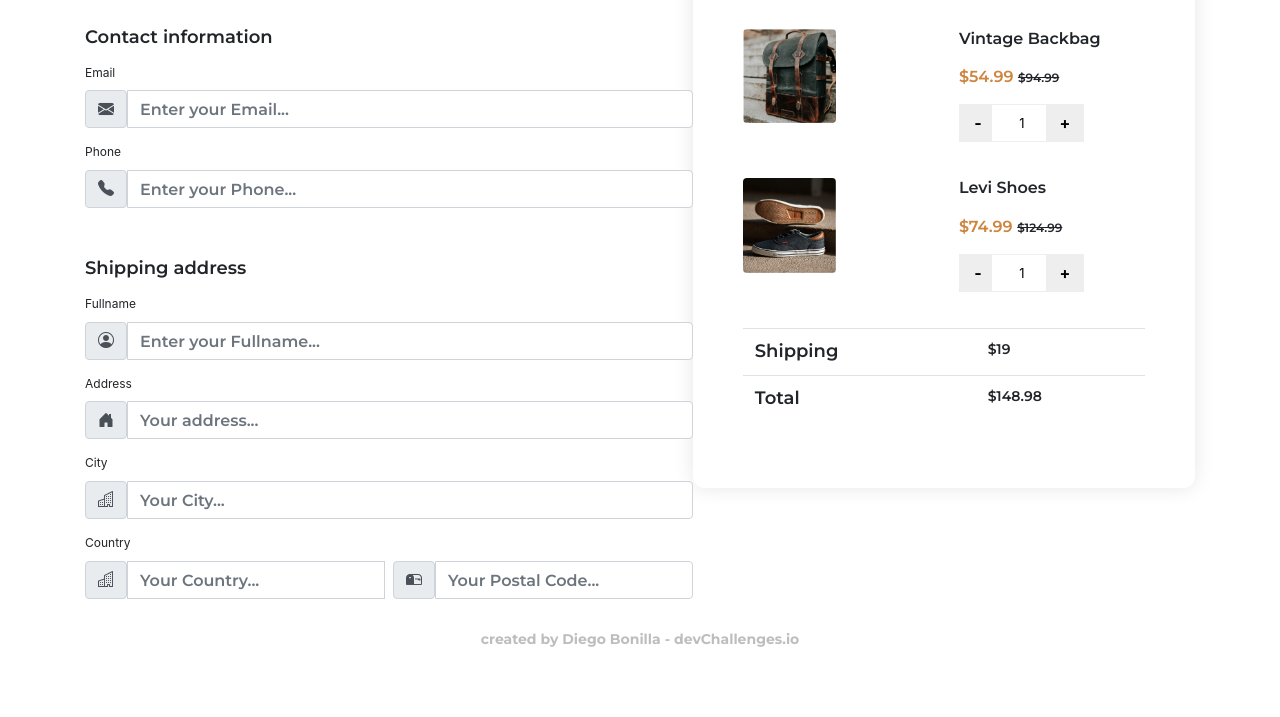
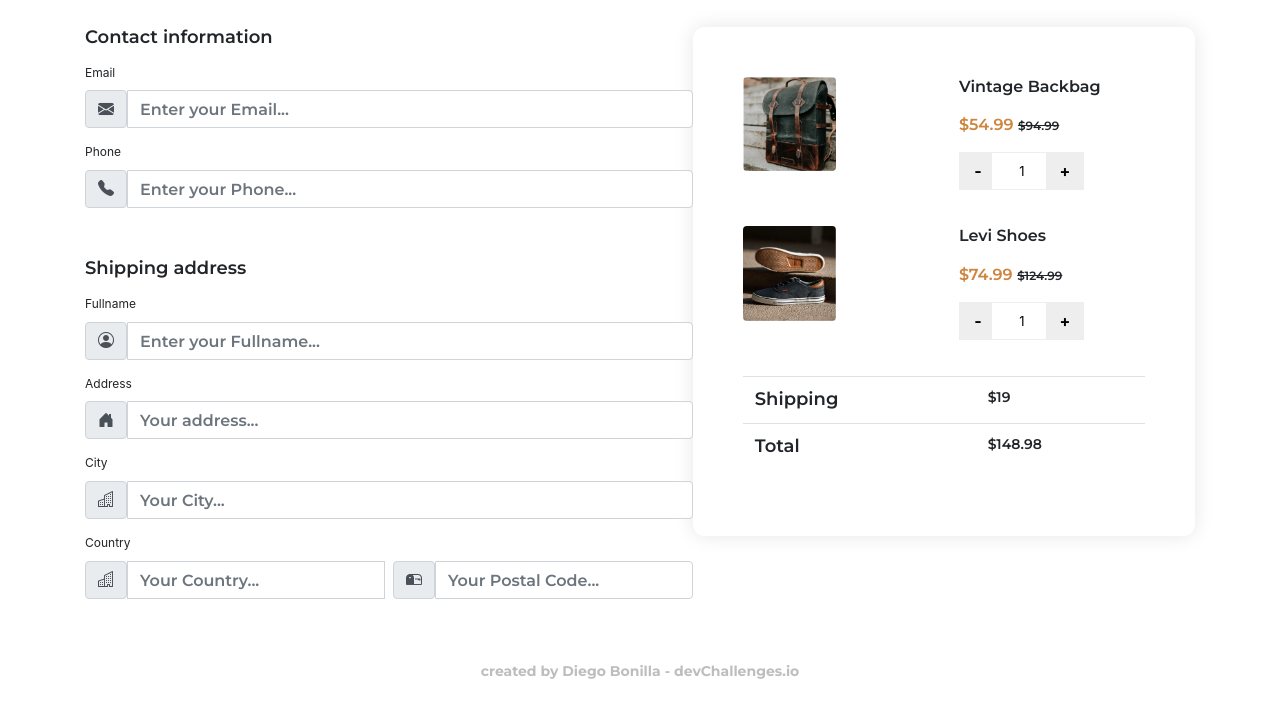
Before and after one commit to drbv27/CheckoutPageChallenge, a plain HTML site: page index.html in a window 1280 px wide. Shown: the part 65-782 px from the top of the page. Drawn offline with nearby package versions, Linux system fonts and the light colour scheme.

Commit message:
Finishing the styles

```diff
--- a/index.html
+++ b/index.html
@@ -76,7 +76,7 @@
 
 
 
-    <div class="products">
+    <div class="products mt-5">
       <div class="row">
         <div class="col"><img class="img-fluid rounded" src="./assets/img/photo1.png" alt="" style="max-width: 50%"></div>
         <div class="col">
@@ -114,7 +114,7 @@
         </table>
       </div>
     </div>
-  </div>
+  </div class="mb-5">
 
 
 
@@ -125,7 +125,7 @@
 
 
 
-<footer class="text-center mt-3">
+<footer class="text-center mt-5">
   <p>created by <a class="link" href="https://github.com/drbv27">Diego Bonilla</a> - devChallenges.io</p>
 </footer>
 <script src="./assets/app.js"></script>
```
